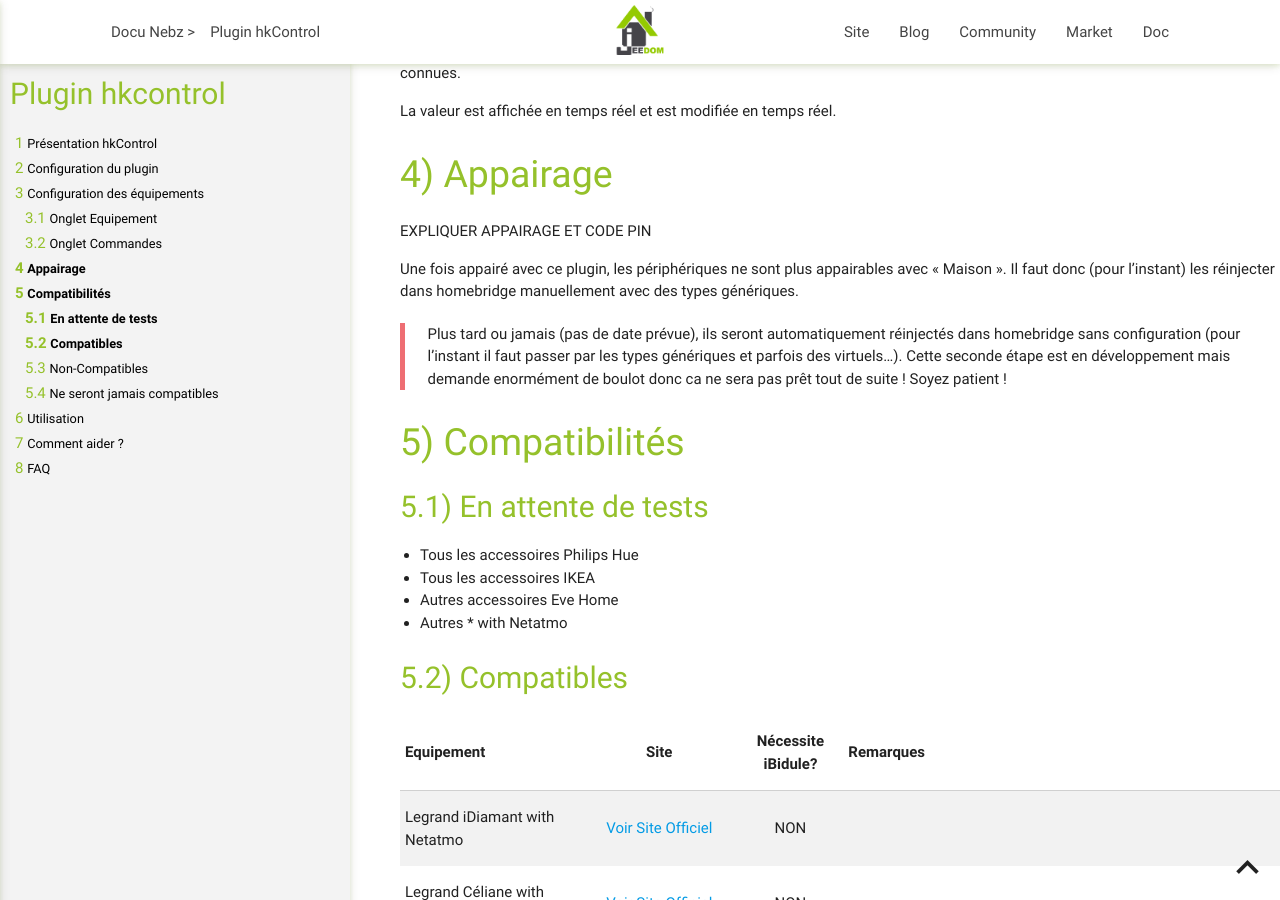
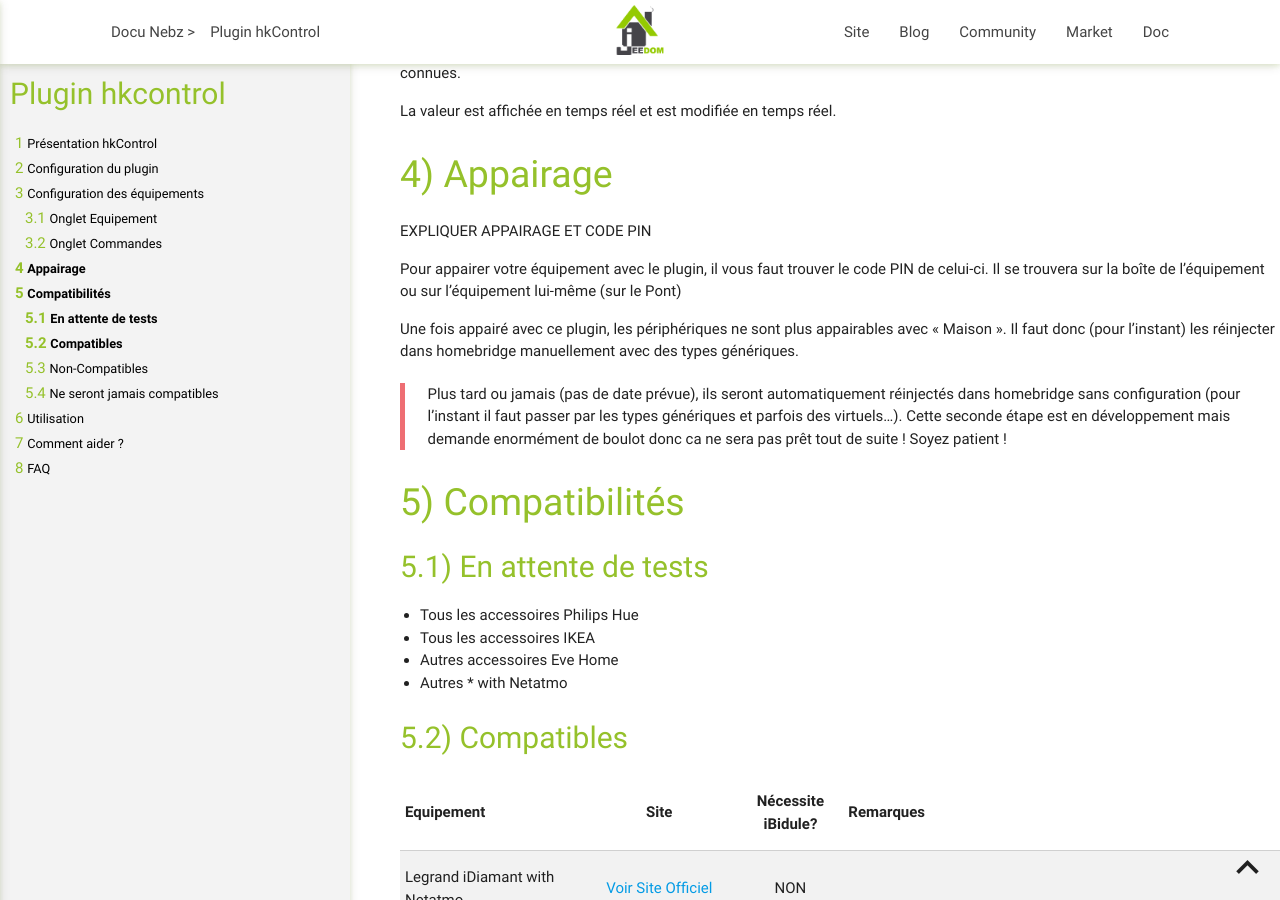
Before and after one commit to NebzHB/jeedom_docs, a Jekyll site: the page built from plugins/hkControl/fr_FR/index.md, in a window 1280 px wide and 900 px high, scrolled down 1735 px. Built offline with Jekyll 4.4.1, drawn with Linux system fonts in a browser that asks for light colours.

Commit message:
Update index.md

```diff
--- a/plugins/hkControl/fr_FR/index.md
+++ b/plugins/hkControl/fr_FR/index.md
@@ -87,6 +87,8 @@
 
 EXPLIQUER APPAIRAGE ET CODE PIN
 
+Pour appairer votre équipement avec le plugin, il vous faut trouver le code PIN de celui-ci. Il se trouvera sur la boîte de l'équipement ou sur l'équipement lui-même (sur le Pont)
+
 Une fois appairé avec ce plugin, les périphériques ne sont plus appairables avec « Maison ». Il faut donc (pour l’instant) les réinjecter dans homebridge manuellement avec des types génériques.
 
 >Plus tard ou jamais (pas de date prévue), ils seront automatiquement réinjectés dans homebridge sans configuration (pour l’instant il faut passer par les types génériques et parfois des virtuels…). Cette seconde étape est en développement mais demande enormément de boulot donc ca ne sera pas prêt tout de suite ! Soyez patient !
@@ -104,7 +106,7 @@
 -    Autres * with Netatmo
 
 **Compatibles**
--------------------------
+---------------
 
 | Equipement | Site | Nécessite iBidule? | Remarques |
 |:---------- |:----:|:------------------:|:----------|
```
